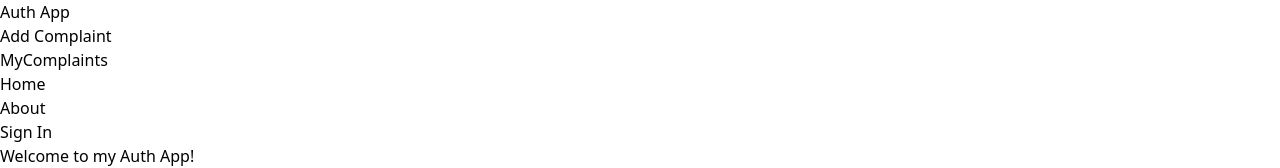
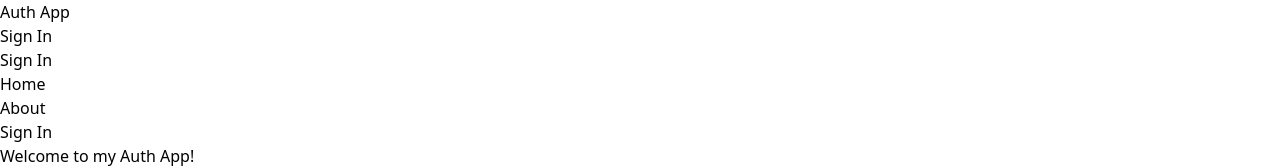
Before and after one commit to Ramangoudanh/mini_project, a React (Vite) app in the folder client/: page / in a window 1280 px wide. Shown: the top 168 px of the page. Built offline with nearby package versions, Linux system fonts and the light colour scheme; no server answers.

Commit message:
simple changes

```diff
--- a/client/src/App.jsx
+++ b/client/src/App.jsx
@@ -19,10 +19,14 @@ export default function App() {
         <Route path='/about' element={<About />} />
         <Route path='/sign-in' element={<SignIn />} />
         <Route path='/sign-up' element={<SignUp />} />
+        <Route element={<PrivateRoute />}>
         <Route path='/complaints' element={<Complaints />}/>
-        <Route path='/my-complaints' element={<MyComplaints />}/>
+        </Route>
         <Route element={<PrivateRoute />}>
-          <Route path='/profile' element={<Profile />} />
+         <Route path='/my-complaints' element={<MyComplaints />}/>
+         </Route>
+        <Route element={<PrivateRoute />}>
+         <Route path='/profile' element={<Profile />} />
         </Route>
       </Routes>
     </BrowserRouter>
--- a/client/src/components/Header.jsx
+++ b/client/src/components/Header.jsx
@@ -12,10 +12,18 @@ export default function Header() {
         </Link>
         <ul className='flex gap-4 text-white'>
         <Link to='/complaints'>
-          <li>Add Complaint</li>
-        </Link>
+        {currentUser ? (
+          <li>Add Complaint</li>) : (
+            <li className='hidden'>Sign In</li>
+          )}</Link>
+        <Link to='/profile'/>
+
+
         <Link to='/my-complaints'>
-          <li>MyComplaints</li>
+        {currentUser ? (
+          <li>MyComplaints</li>): (
+            <li className='hidden'>Sign In</li>
+          )}
         </Link>
 
           <Link to='/'>
```
